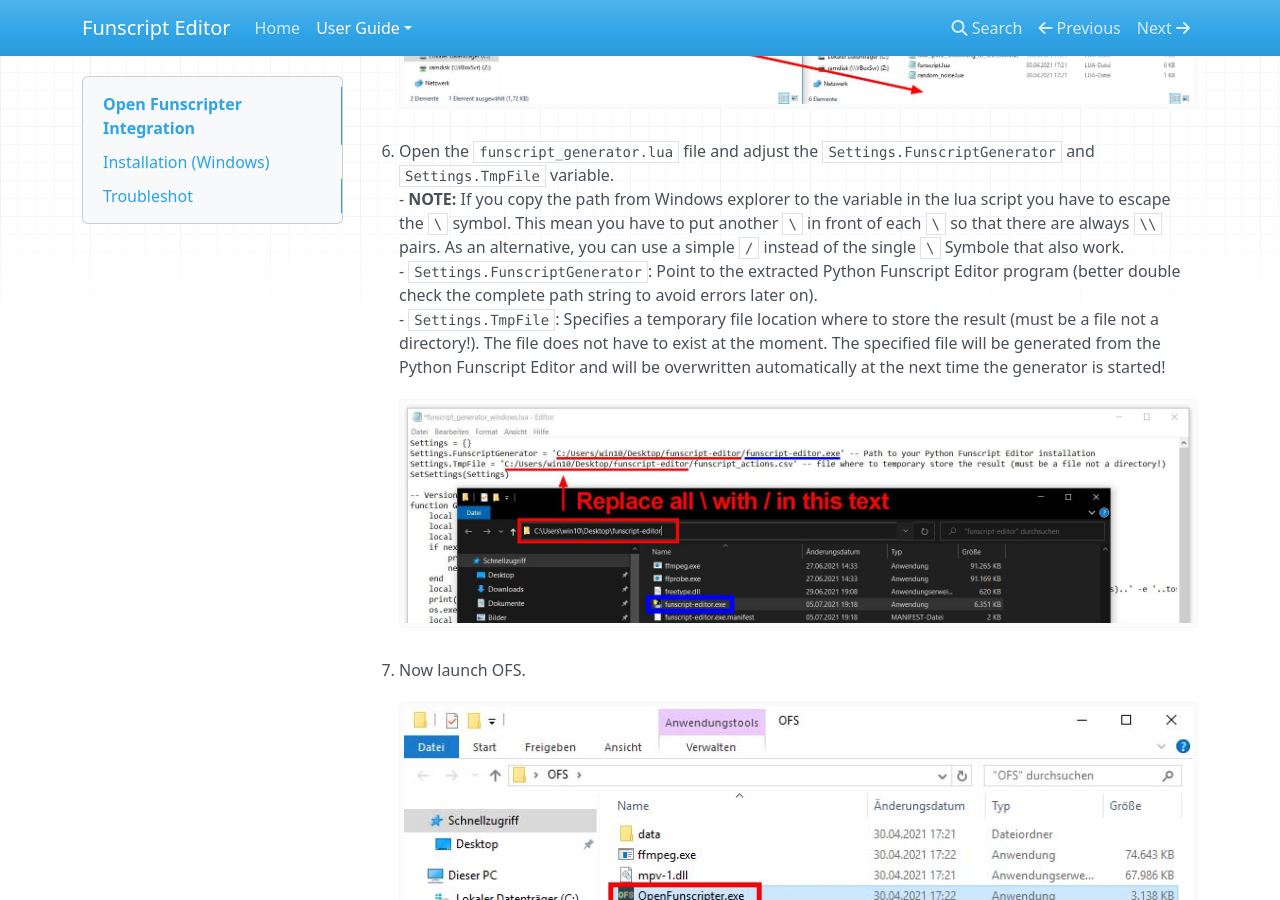
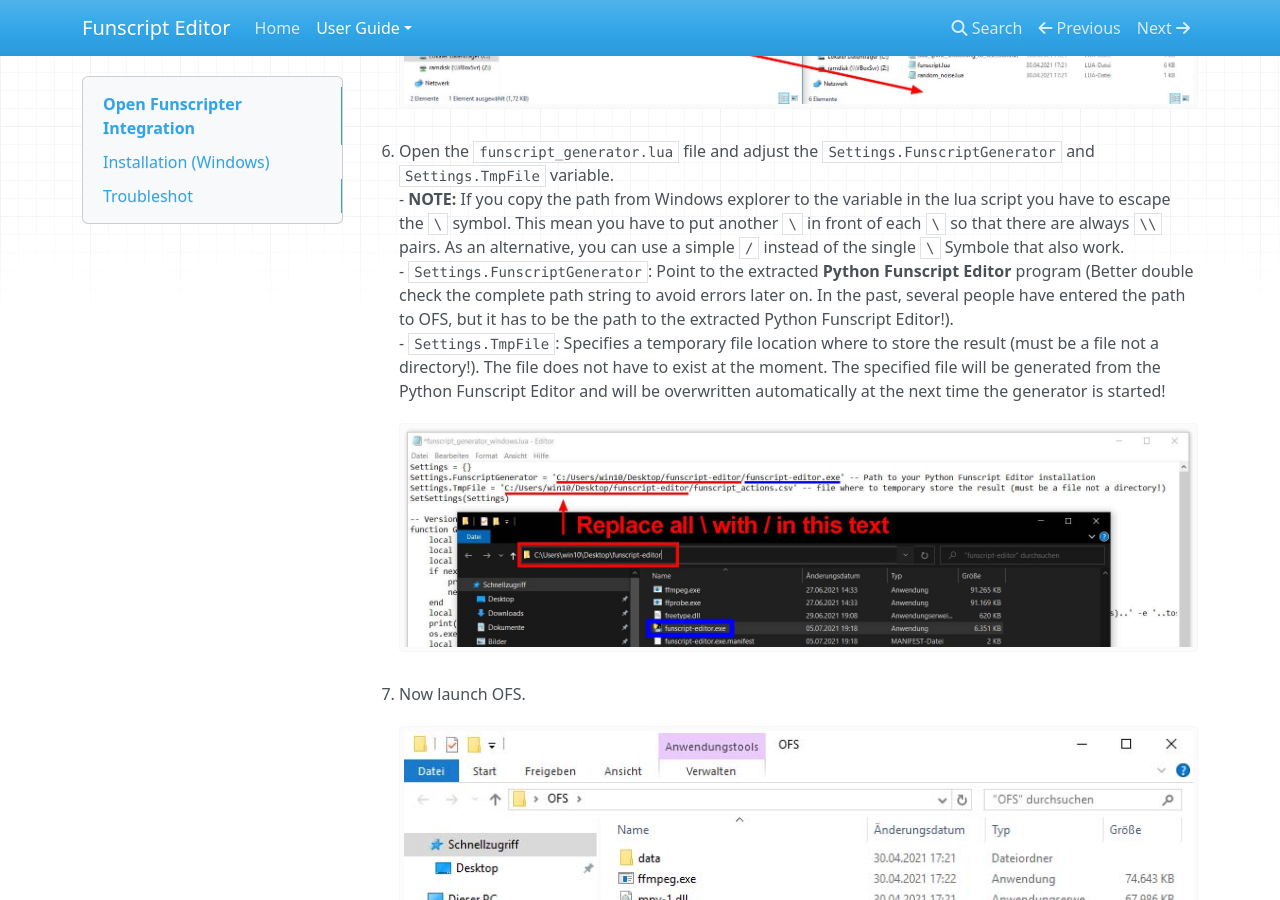
Before and after one commit to michael-mueller-git/Python-Funscript-Editor, an MkDocs documentation site: the page built from docs/app/docs/user-guide/ofs-integration.md, in a window 1280 px wide and 900 px high, scrolled down 1774 px. Built offline with MkDocs 1.6.1, drawn with Linux system fonts in a browser that asks for light colours; nearby versions of some CDN libraries.

Commit message:
improve doc

```diff
--- a/docs/app/docs/user-guide/ofs-integration.md
+++ b/docs/app/docs/user-guide/ofs-integration.md
@@ -17,7 +17,7 @@ We use a lua script to communicate between the Python Funscript Generator and th
    <br> ![Copy the OFS integration script to the lua folder](./images/ofs_integration_04.jpg)
 6. Open the `funscript_generator.lua` file and adjust the `Settings.FunscriptGenerator` and `Settings.TmpFile` variable.
    <br> - **NOTE:** If you copy the path from Windows explorer to the variable in the lua script you have to escape the `\` symbol. This mean you have to put another `\` in front of each `\` so that there are always `\\` pairs. As an alternative, you can use a simple `/` instead of the single `\` Symbole that also work.
-   <br> - `Settings.FunscriptGenerator`: Point to the extracted Python Funscript Editor program (better double check the complete path string to avoid errors later on).
+   <br> - `Settings.FunscriptGenerator`: Point to the extracted **Python Funscript Editor** program (Better double check the complete path string to avoid errors later on. In the past, several people have entered the path to OFS, but it has to be the path to the extracted Python Funscript Editor!).
    <br> - `Settings.TmpFile`: Specifies a temporary file location where to store the result (must be a file not a directory!). The file does not have to exist at the moment. The specified file will be generated from the Python Funscript Editor and will be overwritten automatically at the next time the generator is started!
    <br> ![Adjust Settings/Variables in the lua Script](./images/ofs_integration_05.jpg)
 7. Now launch OFS.
```
